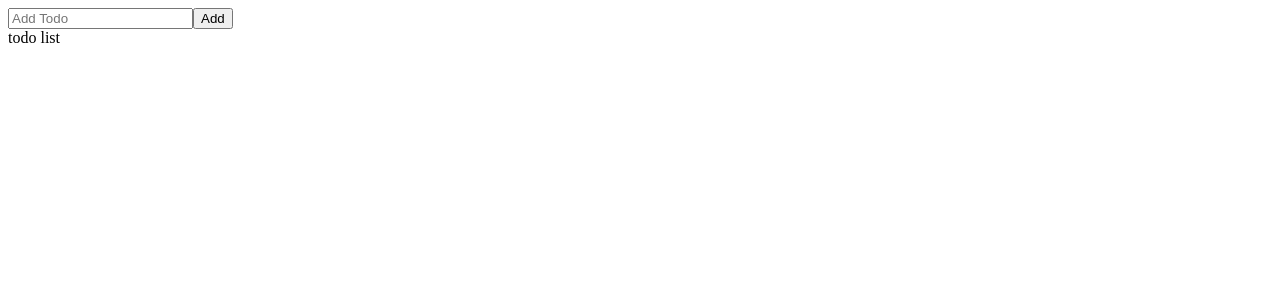
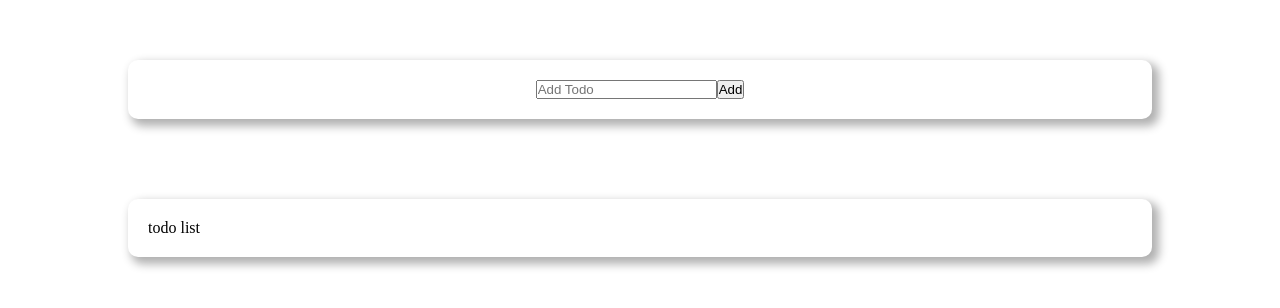
Before and after one commit to Markus-js/todoreact, a React (Create React App) app: page / in a window 1280 px wide. Shown: the top 308 px of the page. Built offline with nearby package versions, Linux system fonts and the light colour scheme.

Commit message:
basic components box styling

```diff
--- a/package.json
+++ b/package.json
@@ -6,6 +6,7 @@
     "@testing-library/jest-dom": "^5.16.4",
     "@testing-library/react": "^13.3.0",
     "@testing-library/user-event": "^13.5.0",
+    "node-sass": "^7.0.1",
     "react": "^18.2.0",
     "react-dom": "^18.2.0",
     "react-scripts": "5.0.1",
--- a/src/App.js
+++ b/src/App.js
@@ -1,6 +1,8 @@
 import { useState, useEffect } from 'react';
 import { TodoForm } from './components/TodoForm';
 import { TodoList } from './components/TodoList';
+
+import './App.scss';
 
 const todosList = [{ id: 1, title: 'Todo 1', completed: false }, { id: 2, title: 'Todo 2', completed: true }];
 
@@ -12,7 +14,7 @@ function App() {
   })
 
   return (
-    <div className="App">
+    <div className="todo-app">
       <TodoForm todos={todos} setTodos={setTodos} />
       <TodoList todos={todos} setTodos={setTodos} />
     </div>
--- /dev/null
+++ b/src/App.scss
@@ -0,0 +1,48 @@
+* {
+    box-sizing: border-box;
+    margin: 0;
+    padding: 0;
+}
+
+$primary-color: #c2c2c2;
+$secondary-color: #fff;
+$completed-color: #ffffff5c;
+$yellow: #ffb304;
+$green: #1fd19f;
+$red: #fd6c6b;
+$purple: #572cac;
+
+$box-shadow: 5px 5px 10px 2px #00000050;
+
+%box {
+    display: flex;
+    flex-direction: column;
+    width: 100%;
+    padding: 20px;
+    background-color: #fff;
+    box-shadow: $box-shadow;
+    border-radius: 10px;
+    margin: 40px 0;
+}
+
+.todo-app {
+    display: flex;
+    justify-content: center;
+    flex-direction: column;
+    align-items: center;
+    //
+    margin: 20px 10%;
+    max-width: 1100px;
+}
+
+.todo-form {
+    @extend %box;
+    align-items: center;
+}
+
+.todo-list {
+    @extend %box;
+    &__card {
+        @extend %box;
+    }
+}
--- a/src/components/TodoCard.js
+++ b/src/components/TodoCard.js
@@ -2,6 +2,6 @@ import React from 'react'
 
 export const TodoCard = ({ title, setTodos }) => {
   return (
-    <div>{title}</div>
+    <div className="todo-list__card" >{title}</div>
   )
 }
--- a/src/components/TodoForm.js
+++ b/src/components/TodoForm.js
@@ -9,11 +9,11 @@ export const TodoForm = ({ todos, setTodos }) => {
   }
 
   return (
-    <div>
+    <section className="todo-form">
       <form>
         <input onChange={(e) => setInputValue(e.target.value)} type="text" placeholder="Add Todo" />
         <button onClick={(e) => handleAddTodo(e)} type="submit">Add</button>
       </form>
-    </div>
+    </section>
   )
 }
--- a/src/components/TodoList.js
+++ b/src/components/TodoList.js
@@ -3,7 +3,7 @@ import { TodoCard } from './TodoCard';
 
 export const TodoList = ({ todos, setTodos }) => {
   return (
-    <div>
+    <section className="todo-list">
       todo list
       {todos && todos.map(todo => {
         return (
@@ -12,7 +12,7 @@ export const TodoList = ({ todos, setTodos }) => {
           </div>
         )
       })}
-    </div>
+    </section>
 
   )
 }
--- /dev/null
+++ b/src/helper/handleState.js
@@ -0,0 +1,3 @@
+const handleState = () => {
+
+}
```
Also changed, not shown: 1 other file (tests, documents, lock files or other folders).
